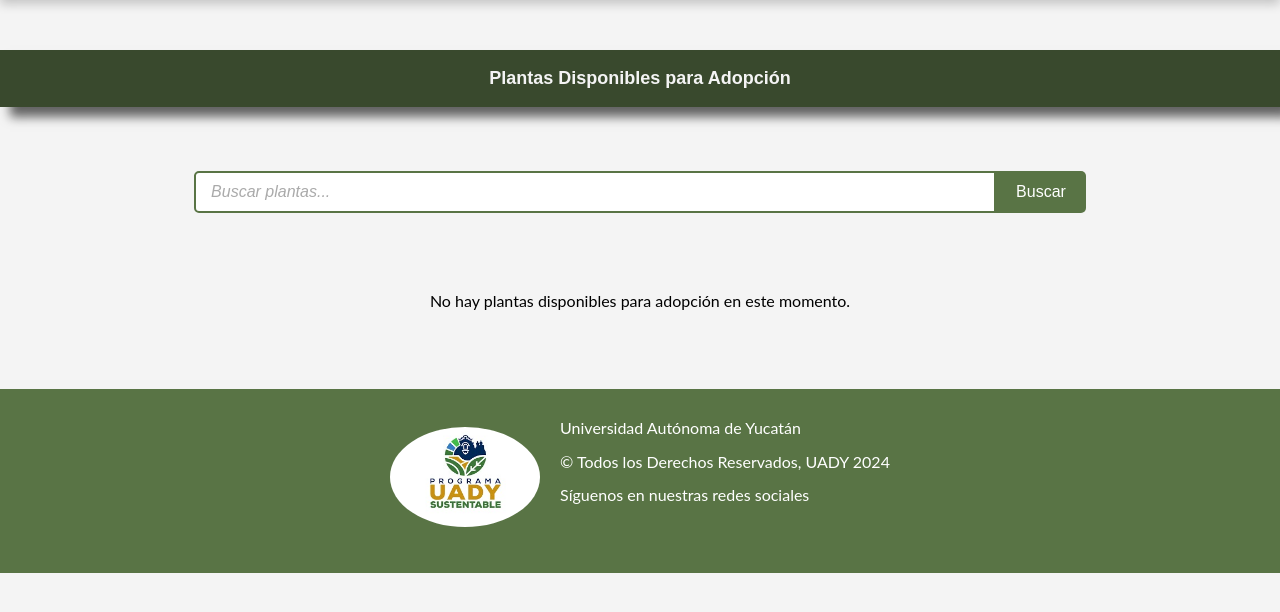
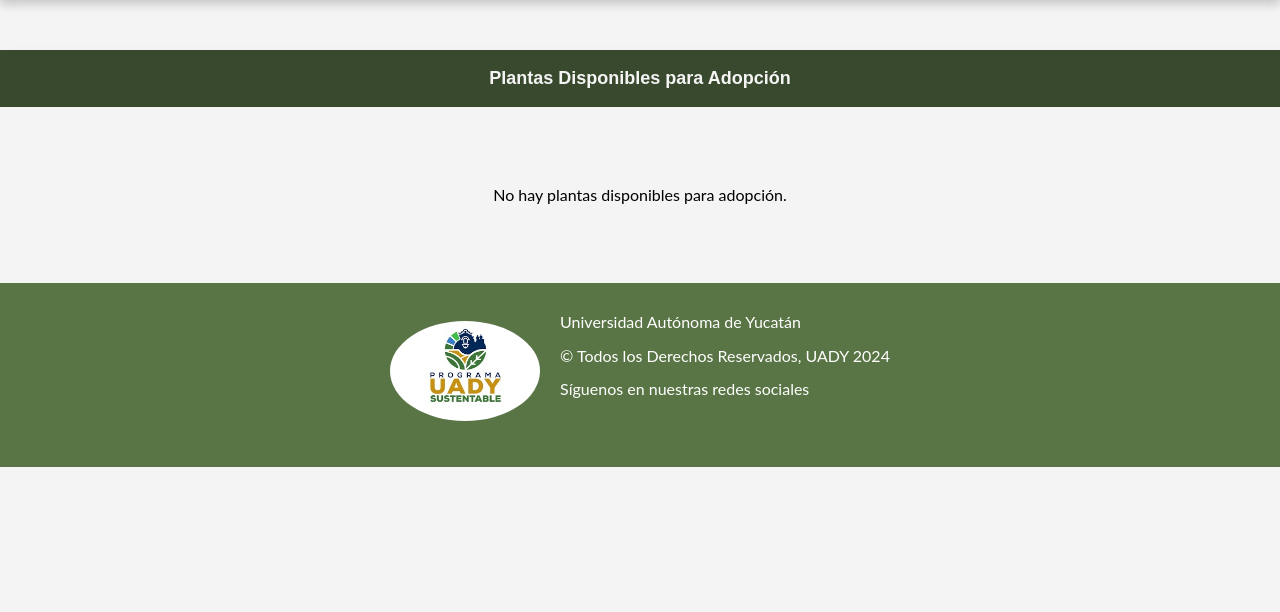
Before and after one commit to ReynaldoCoMa/Proyecto-DAW, a PHP site: page /adoptar.php in a window 1280 px wide. Shown: the part 80-692 px from the top of the page. Run offline with PHP 8.4, Linux system fonts and the light colour scheme; data that the repository does not hold is empty.

Commit message:
Update adoptar.php

```diff
--- a/Proyecto/html/adoptar.php
+++ b/Proyecto/html/adoptar.php
@@ -43,26 +43,9 @@ if ($result->num_rows > 0) {
     <!-- Título principal -->
     <div class="new-header"><h2>Plantas Disponibles para Adopción</h2></div>
 
-    <!-- Barra de búsqueda -->
-    <div class="search-container">
-        <input type="text" placeholder="Buscar plantas..." class="search-input">
-        <button type="submit" class="search-button">Buscar</button>
-    </div>
-
-    <!-- Contenedor dinámico de adopción de plantas -->
-    <div class="adoption-container">
-        <?php if (count($plantas) > 0): ?>
-            <!-- Iterar sobre las plantas disponibles y crear una tarjeta por cada planta -->
-            <?php foreach ($plantas as $planta): ?>
-                <div class="adoption-card">
-                    <img src="../images/prueba.jpeg"> <!-- Cambiar por la imagen de la planta -->
-                    <h2><?php echo htmlspecialchars($planta['nombrecomun']); ?></h2>
-                    <a href="formularioAdopcion.html?planta=<?php echo $planta['id_planta']; ?>"><strong>Adoptar</strong></a>
-                </div>
-            <?php endforeach; ?>
-        <?php else: ?>
-            <p>No hay plantas disponibles para adopción en este momento.</p>
-        <?php endif; ?>
+    <!-- Contenedor de plantas disponibles -->
+    <div id="adoption-cont" class="adoption-container">
+        <!-- Este contenedor se llenará dinámicamente con las plantas -->
     </div>
 
     <!-- Footer -->
```
